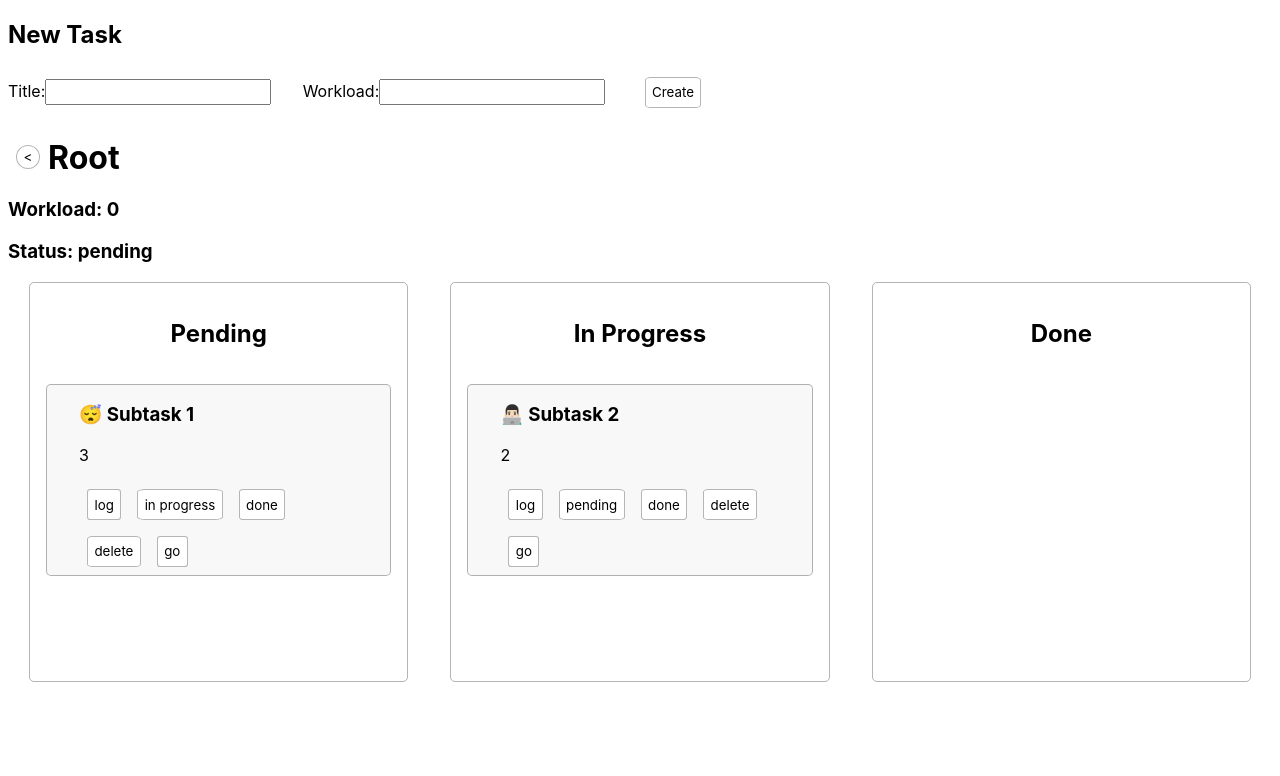
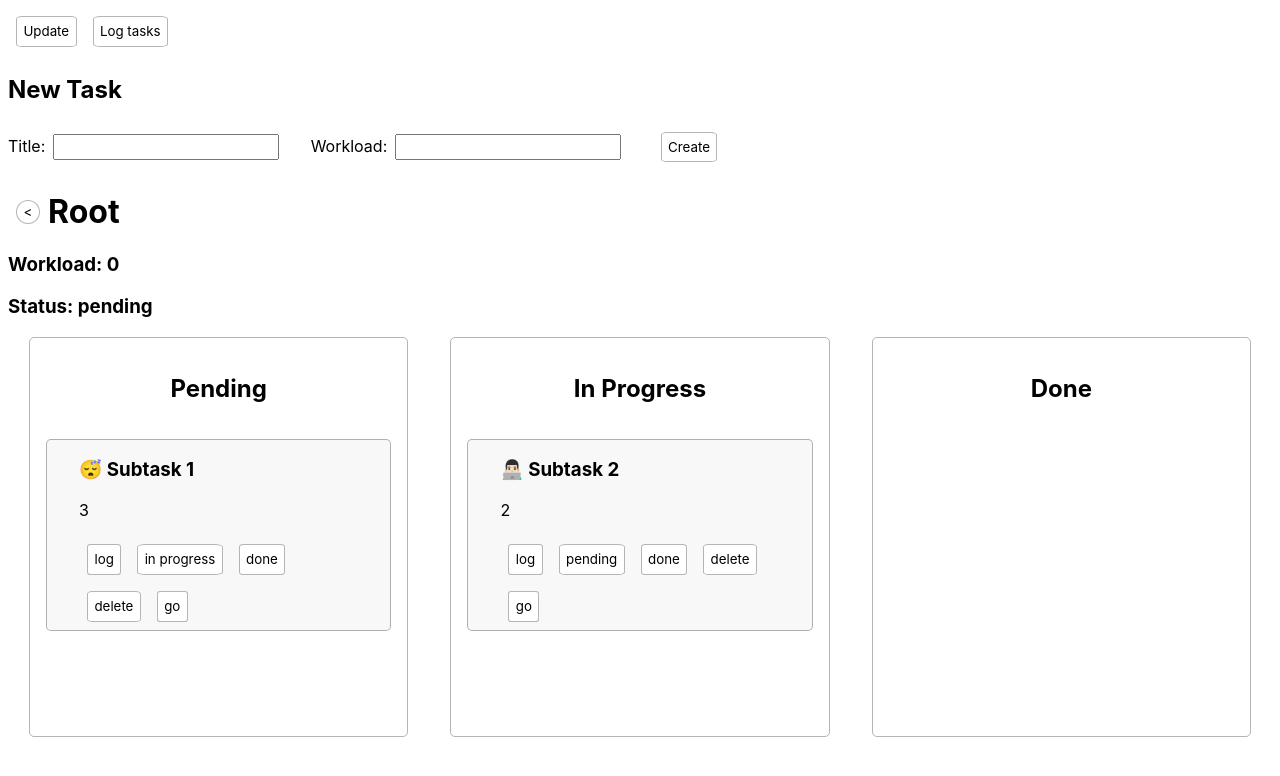
Before and after one commit to noel-lopez/react-todoList, a React (Create React App) app: page / in a window 1280 px wide. Shown: the top 776 px of the page. Built offline with nearby package versions, Linux system fonts and the light colour scheme.

Commit message:
Update taskList workload recursion done

```diff
--- a/src/App.css
+++ b/src/App.css
@@ -53,6 +53,7 @@ h1 button {
 input {
   padding: 0.2rem;
   margin-right: 2rem;
+  margin-left: 0.5rem;
 }
 input:focus {
   outline: none;
--- a/src/components/TodoList/controller.js
+++ b/src/components/TodoList/controller.js
@@ -31,6 +31,7 @@ export const getParentTask = (parentIdx, tasksList) => {
   if (parentIdx.length === 0) {
     return tasksList[0];
   }
+  // TODO refactor: use foreach instead of reduce
   return parentIdx.reduce((acc, curr) => {
     return acc.subtasks[curr];
   }, tasksList[0]);
@@ -45,41 +46,52 @@ export const createTask = (parentIdx, tasksList, setTasks, task) => {
 }
 
 // TODO: getTitle(parentIndex, tasks) - use recursion to get all the parents titles
-
-export const getTitle = (parentIndex, tasks) => {
-  let parent = getParentTask(parentIndex, tasks);
+export const getTitle = (parentIndex, tasksList) => {
+  let parent = getParentTask(parentIndex, tasksList);
   return parent.title;
 }
 
-export const getPendingTasks = (parentIndex, tasks) => {
-  let parent = getParentTask(parentIndex, tasks);
+export const getPendingTasks = (parentIndex, tasksList) => {
+  let parent = getParentTask(parentIndex, tasksList);
   return parent.subtasks.filter(task => task.status === "pending");
 }
 
-export const getInProgressTasks = (parentIndex, tasks) => {
-  let parent = getParentTask(parentIndex, tasks);
+export const getInProgressTasks = (parentIndex, tasksList) => {
+  let parent = getParentTask(parentIndex, tasksList);
   return parent.subtasks.filter(task => task.status === "in progress");
 }
 
-export const getDoneTasks = (parentIndex, tasks) => {
-  let parent = getParentTask(parentIndex, tasks);
+export const getDoneTasks = (parentIndex, tasksList) => {
+  let parent = getParentTask(parentIndex, tasksList);
   return parent.subtasks.filter(task => task.status === "done");
 }
 
-// TODO: changeStatus() - do function and add necessary props
-
-export const changeStatus = () => {
-
+// TODO: changeStatus() - updateTasks before setTasks
+// TODO: handle the case when the task has subtasks and what to do with them
+export const changeStatus = (parentIndex, taskList, setTasks, task, newStatus) => {
+  let auxTaskList = [...taskList];
+  let parent = getParentTask(parentIndex, auxTaskList);
+  let idx = parent.subtasks.indexOf(task);
+  parent.subtasks[idx].status = newStatus;
+  setTasks(auxTaskList);
 }
 
-// TODO: deleteTask() - do function and add necessary props
-
-export const deleteTask = () => {
-
+// TODO: deleteTask() - updateTasks before setTasks
+// TODO: handle the case when the task to be deleted is the last one: parent keeps his status and workload
+export const deleteTask = (parentIdx, tasksList, setTasks, task) => {
+  let auxTaskList = [...tasksList];
+  let parent = getParentTask(parentIdx, auxTaskList);
+  let idx = parent.subtasks.indexOf(task);
+  parent.subtasks.splice(idx, 1);
+  // the children task modify the parent, so we need to updateTask once time for every parent
+  parentIdx.forEach((_, i) => {
+    updateTasks(auxTaskList, parentIdx.slice(0, i));
+  });
+  setTasks(auxTaskList);
 }
 
-export const goToTask = (parentIndex, setParentIndex, tasks, task) => {
-  let parent = getParentTask(parentIndex, tasks);
+export const goToTask = (parentIndex, setParentIndex, tasksList, task) => {
+  let parent = getParentTask(parentIndex, tasksList);
   let idx = parent.subtasks.indexOf(task);
   setParentIndex([...parentIndex, idx]);
 }
@@ -94,3 +106,31 @@ export const goBack = (parentIndex, setParentIndex) => {
 }
 
 // TODO (BIG): update all the tasks list when a task is created, updated or deleted
+
+export const updateTasks = (tasksList, setTasks, parentIndex=[]) => {
+  let auxTaskList = [...tasksList];
+  auxTaskList = updateTasksWorkload(auxTaskList);
+  setTasks(auxTaskList);
+}
+
+const updateTasksWorkload = (tasks) => {
+  // a parent workload is the sum of all his subtasks workload
+  // use recursion to update all the tasks
+  tasks.forEach((task) => {
+    updateTasksWorkload(task.subtasks);
+    if(task.subtasks.length === 0) {
+      return tasks;
+    }
+    task.workload = task.subtasks.reduce((acc, subtask) => acc + subtask.workload, 0);
+  });
+  return tasks;
+}
+
+const updateTasksStatus = (tasksList) => {
+  // a parent task status is the subtask status when has only one subtask
+  // a parent task status is done if all his subtasks are done
+  // a parent task status is in progress if at least one of his subtasks is in progress or done
+  // a parent task status is pending if all his subtasks are pending
+  // use recursion to update all the tasks
+  // TODO
+}
--- a/src/components/TodoList/index.js
+++ b/src/components/TodoList/index.js
@@ -9,7 +9,8 @@ import {
   deleteTask,
   goToTask,
   goBack,
-  tasksMock
+  tasksMock,
+  updateTasks
 } from './controller';
 import { useState } from 'react';
 import TaskForm from '../TaskForm';
@@ -28,10 +29,13 @@ const TodoListComponent = ({
   /*
     todolist:
     - TODO: use props on changeStatus & deleteTask (Card component)
-    - TODO: think about putting the task h1 inside the TaskTitle component
+    - TODO refactor: put the task h1 inside the TaskTitle component
+    - TODO refactor: make the columns a component with props title and tasksToShow
   */
   return (
     <>
+      <button onClick={() => updateTasks(tasks, setTasks)}>Update</button>
+      <button onClick={() => console.log(tasks)}>Log tasks</button>
       <TaskForm createTask={(task) => createTask(parentIndex, tasks, setTasks, task)} />
       <h1><button onClick={() => goBack(parentIndex, setParentIndex)}>{"<"}</button>{getTitle(parentIndex, tasks)}</h1>
       <TaskTitle parentIndex={parentIndex} tasks={tasks} />
@@ -43,8 +47,8 @@ const TodoListComponent = ({
               <Card
                 key={index}
                 task={task}
-                changeStatus={() => changeStatus()}
-                deleteTask={() => deleteTask()}
+                changeStatus={(newStatus) => changeStatus(parentIndex, tasks, setTasks, task, newStatus)}
+                deleteTask={() => deleteTask(parentIndex, tasks, setTasks, task)}
                 goToTask={() => goToTask(parentIndex, setParentIndex, tasks, task)}
               />
             ))
@@ -57,8 +61,8 @@ const TodoListComponent = ({
               <Card
                 key={index}
                 task={task}
-                changeStatus={() => changeStatus()}
-                deleteTask={() => deleteTask()}
+                changeStatus={(newStatus) => changeStatus(parentIndex, tasks, setTasks, task, newStatus)}
+                deleteTask={() => deleteTask(parentIndex, tasks, setTasks, task)}
                 goToTask={() => goToTask(parentIndex, setParentIndex, tasks, task)}
               />
             ))
@@ -71,8 +75,8 @@ const TodoListComponent = ({
               <Card
                 key={index}
                 task={task}
-                changeStatus={() => changeStatus()}
-                deleteTask={() => deleteTask()}
+                changeStatus={(newStatus) => changeStatus(parentIndex, tasks, setTasks, task, newStatus)}
+                deleteTask={() => deleteTask(parentIndex, tasks, setTasks, task)}
                 goToTask={() => goToTask(parentIndex, setParentIndex, tasks, task)}
               />
             ))
```
